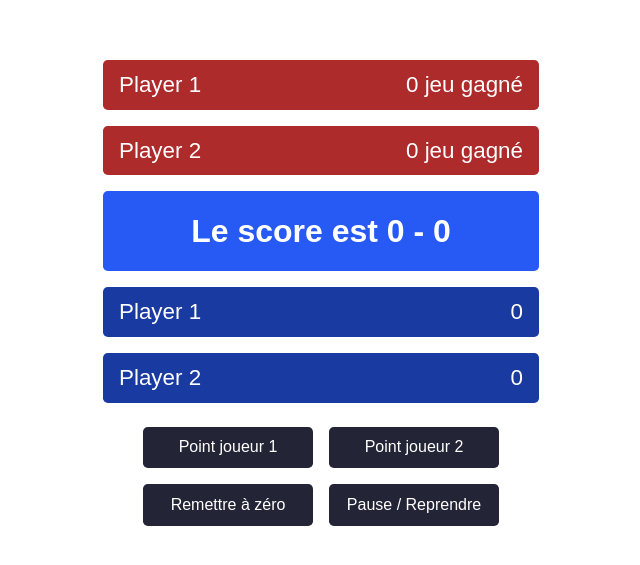
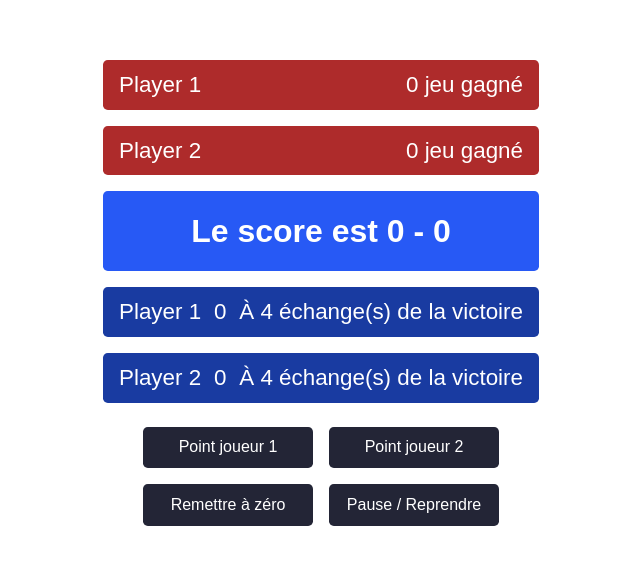
Before and after one commit to thomaslevaou/redux, a React (Create React App) app in the folder tennis-score/: page / in a window 1280 px wide. Shown: the part 103-668 px from the top of the page, without its empty margins (319-959 px from the left). Built offline with nearby package versions, Linux system fonts and the light colour scheme.

Commit message:
solution for player score exhcange compute

```diff
--- a/tennis-score/src/PlayerScore.js
+++ b/tennis-score/src/PlayerScore.js
@@ -1,14 +1,16 @@
 import { useSelector } from 'react-redux'
-import { selectPlayerHasAdvantage } from './selectors'
+import { selectPlayerHasAdvantage, countHitsLeftUntilVictory } from './selectors'
 
 export function PlayerScore ({ playerId, playerName }) {
     const score = useSelector((state) => state[playerId]);
     const hasAdvantage = useSelector(selectPlayerHasAdvantage(playerId));
+    const hitsLeftUntilVictory = useSelector(countHitsLeftUntilVictory(playerId));
 
     return (
         <div className="player-score">
             <p>{playerName}</p>
             <p>{(hasAdvantage ? "Avantage - " : "") + score}</p>
+            {hitsLeftUntilVictory !== 0 && (<p>À {hitsLeftUntilVictory} échange(s) de la victoire</p>)}
         </div>
     );
 }
--- a/tennis-score/src/selectors.js
+++ b/tennis-score/src/selectors.js
@@ -4,7 +4,33 @@ export const selectPlayerHasAdvantage = (playerId) => {
 
 export const countWonGamesOfPlayer = (playerId) => {
     return (state) => {
-        let gamesWithPlayerIdAsWinner = state.history.filter((game) => game.winner === playerId);
+        const gamesWithPlayerIdAsWinner = state.history.filter((game) => game.winner === playerId);
         return gamesWithPlayerIdAsWinner.length;
     };
 }
+
+export const countHitsLeftUntilVictory = (playerId) => {
+    return (state) => {
+        if (state.winner) {
+            return 0;
+        }
+        const otherPlayer = playerId === "player1" ? "player2" : "player1";
+        const currentPlayerScore = state[playerId];
+        const otherPlayerScore = state[otherPlayer];
+        const necessaryHitsToWinIfOpponentDidNotReach40 = {
+            0: 4,
+            15: 3,
+            30: 2,
+            40: 1
+        }
+        if (otherPlayerScore === 40) {
+            if (state.advantage === null) {
+                return necessaryHitsToWinIfOpponentDidNotReach40[currentPlayerScore] + 1;
+            }
+            if (state.advantage === otherPlayer) {
+                return necessaryHitsToWinIfOpponentDidNotReach40[currentPlayerScore] + 2;
+            }
+        }
+        return necessaryHitsToWinIfOpponentDidNotReach40[currentPlayerScore];
+    }
+}
```
